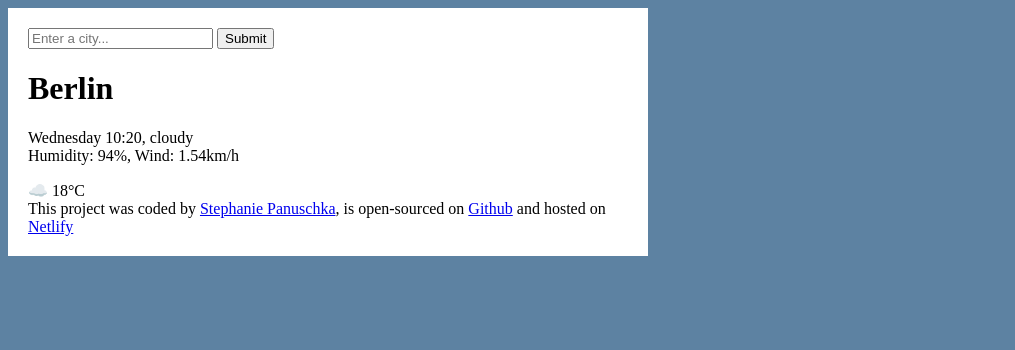
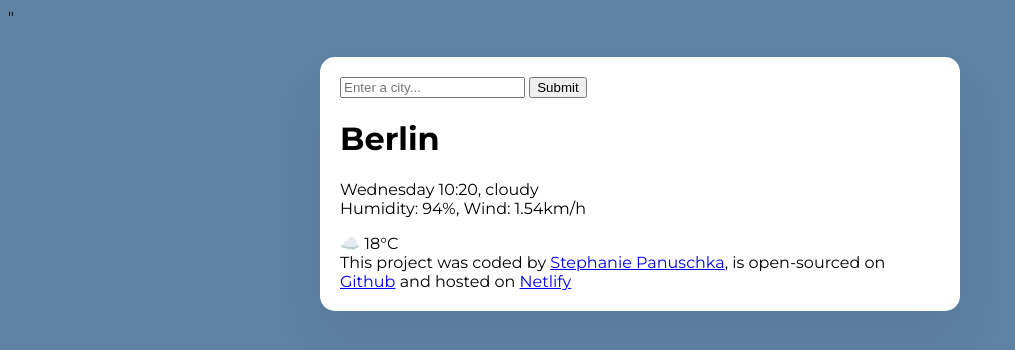
Before and after one commit to stephaniepanuschka/FinalWeatherApp, a plain HTML site: page index.html in a window 1280 px wide. Shown: the whole page, without its empty margins (0-1015 px from the left). Drawn offline with Linux system fonts and the light colour scheme.

Commit message:
added google fonts to html and css

```diff
--- a/index.html
+++ b/index.html
@@ -4,6 +4,10 @@
     <meta charset="UTF-8" />
     <meta name="viewport" content="width=device-width, initial-scale=1.0" />
     <link rel="stylesheet" href="src/style.css" />
+    <link href="https://fonts.google.com/selection/embed">
+    <link href="link rel="preconnect" href="https://fonts.googleapis.com">
+<link rel="preconnect" href="https://fonts.gstatic.com" crossorigin>
+<link href="https://fonts.googleapis.com/css2?family=Inter:ital,opsz,wght@0,14..32,100..900;1,14..32,100..900&family=Montserrat:ital,wght@0,100..900;1,100..900&display=swap" rel="stylesheet">"
     <title>Weather</title>
   </head>
   <body>
@@ -13,7 +17,6 @@
           <input type="form" placeholder="Enter a city..." required />
           <input type="submit" />
         </form>
-      </header>
       <main>
         <div>
           <h1>Berlin</h1>
--- a/src/style.css
+++ b/src/style.css
@@ -1,12 +1,17 @@
 body {
-  background-color: #5d82a2
+  background-color: #5d82a2;
+      font-family: "Montserrat", sans-serif;
+      font-optical-sizing: auto;
+      font-weight: weight;
+      font-style: normal;
+
 }
 
 .weather{
   background: white;
   max-width: 600px;
-  margin-top: 30px auto;
+  margin: 30px auto;
   padding: 20px;
-
-
+  box-shadow: 0 30px 50px rgba(65, 50, 100, 0.08);
+  border-radius: 15px;
 }
```
